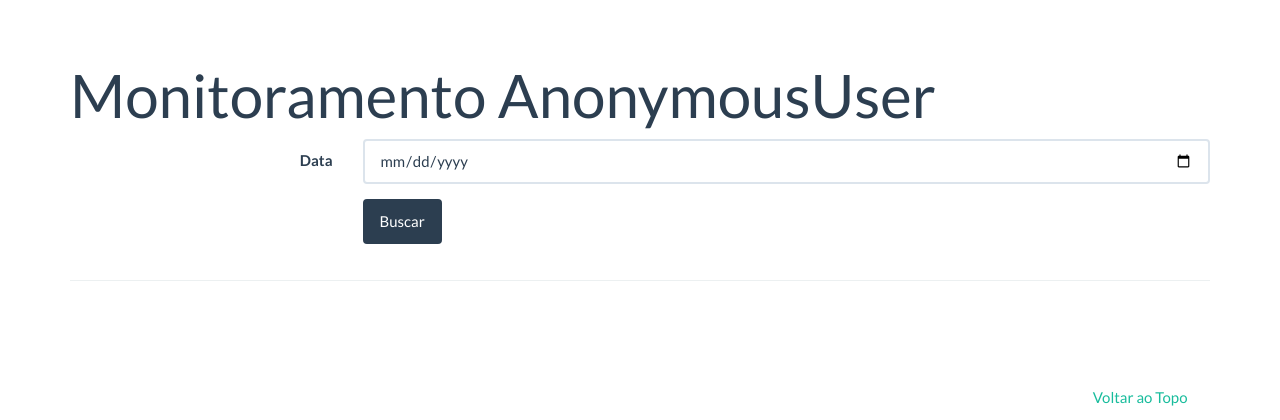
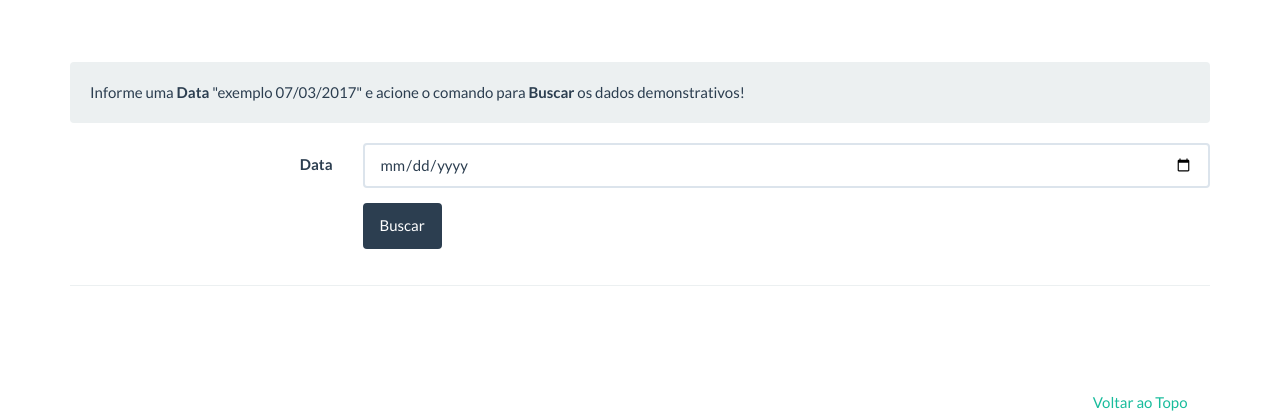
Before and after one commit to cesarbcruz/ProjectMobileHealth, a Django app: page /monitoramento/ in a window 1280 px wide. Shown: the part 60-480 px from the top of the page. Run offline with Django 3.2, Linux system fonts and the light colour scheme; some libraries are stand-ins or nearby versions.

Commit message:
modulo view monitoring

```diff
--- a/core/templates/monitoring.html
+++ b/core/templates/monitoring.html
@@ -8,7 +8,14 @@
 
 {% block container %}
 <div class="page-header">
-    <h1>Monitoramento {{ user}}</h1>
+    {% if user.is_authenticated %}
+        <h1>Monitoramento {{ user}}</h1>
+    {% else %}
+
+        <div class="well">Informe uma <strong>Data</strong> "exemplo 07/03/2017" e acione o comando para <strong>Buscar</strong> os dados demonstrativos!</div>
+
+    {% endif %}
+
     <form class="form-horizontal" action="" method="post">
         {% csrf_token %}
         <fieldset>
```
